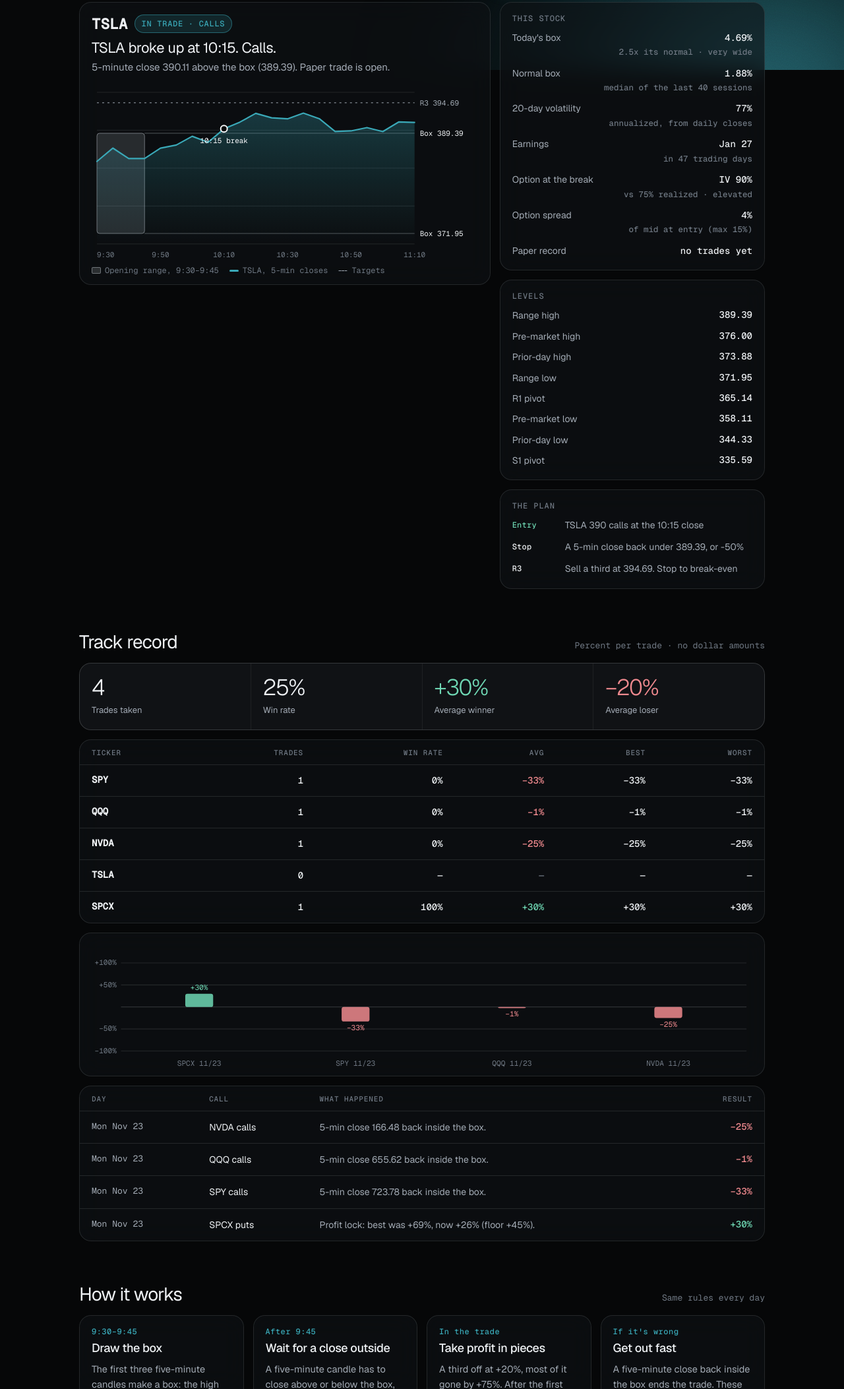
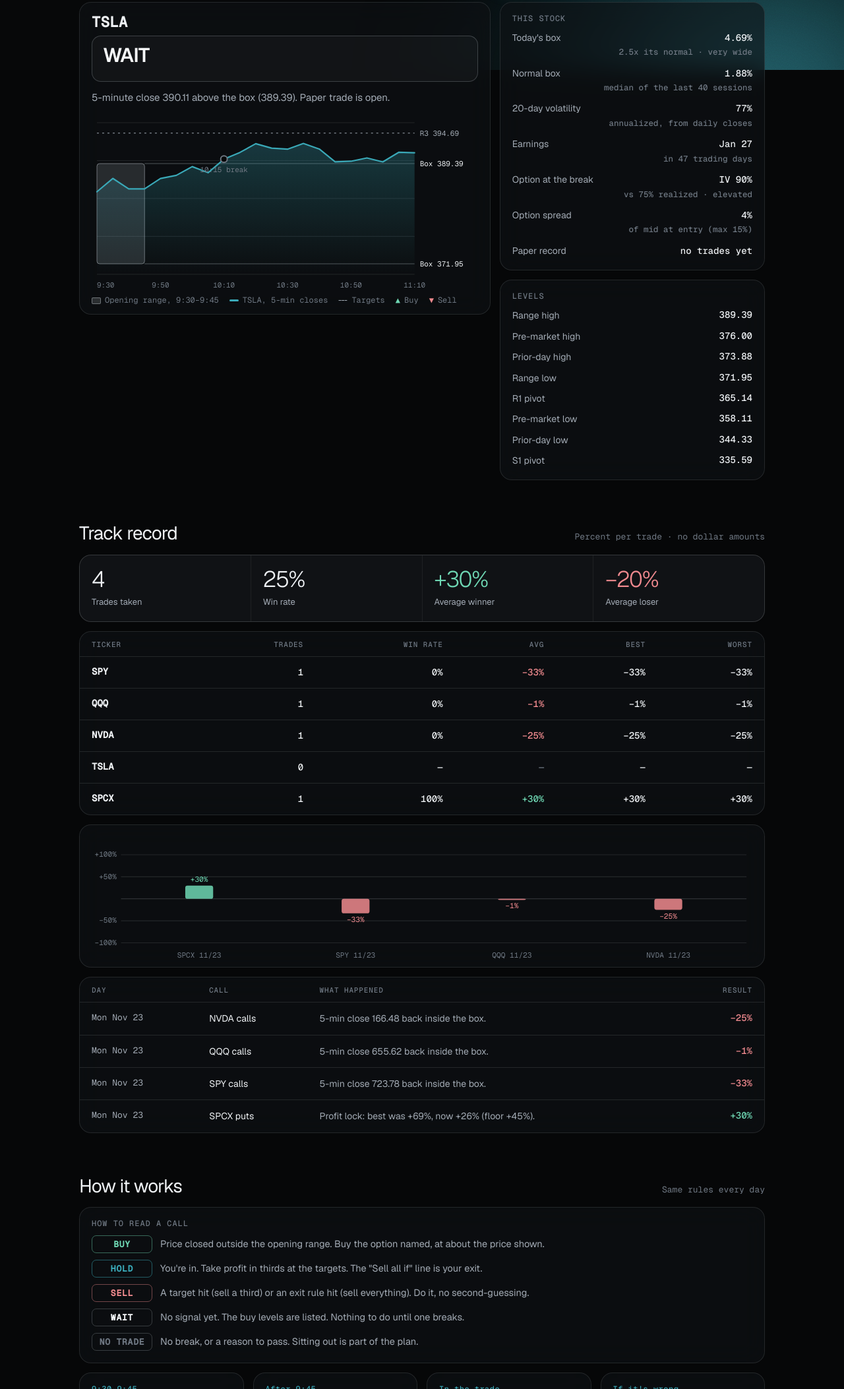
Before and after one commit to aarongarciamail-glitch/breakline, a plain HTML site: page index.html in a window 1280 px wide. Shown: the part 694-2800 px from the top of the page at 66% size. Drawn offline with nearby package versions, Linux system fonts and the light colour scheme.

Commit message:
Plain BUY / SELL / HOLD / WAIT action card, chart buy/sell markers, how-to-read key
Co-Authored-By: Claude Opus 5.5 <noreply@anthropic.com>

```diff
--- a/index.html
+++ b/index.html
@@ -196,6 +196,28 @@ dl.ms .nt{grid-column:1/-1;font-size:12.5px;color:var(--faint)}
  .tk{flex:0 0 136px;scroll-snap-align:start}
  .tickers{scroll-padding-inline:max(16px, env(safe-area-inset-left, 0px))}}
 
+.act{display:grid;gap:10px;margin:10px 0 12px;padding:14px 16px;border-radius:14px;border:1px solid var(--line-2);background:rgba(255,255,255,.03)}
+.aw{font:600 30px/1 var(--display);letter-spacing:-.01em}
+.act.wait .aw{color:var(--silver-hi)}.act.hold .aw{color:var(--teal)}.act.win .aw{color:var(--win)}.act.loss .aw{color:var(--loss)}.act.none .aw{color:var(--dim)}
+.act.hold{border-color:color-mix(in srgb,var(--teal) 55%,transparent);background:var(--teal-soft)}
+.act.win{border-color:color-mix(in srgb,var(--win) 45%,transparent);background:color-mix(in srgb,var(--win) 8%,transparent)}
+.act.loss{border-color:color-mix(in srgb,var(--loss) 45%,transparent);background:color-mix(in srgb,var(--loss) 8%,transparent)}
+dl.al{margin:0;display:grid;grid-template-columns:auto 1fr;gap:6px 14px;font-size:15px}
+dl.al dt{color:var(--dim);white-space:nowrap}
+dl.al dd{margin:0;color:var(--text)}
+.lg-buy{color:var(--win);font-weight:400}.lg-sell{color:var(--loss);font-weight:400}
+.readkey{padding:18px;margin-bottom:14px}
+.readkey h3{margin:0 0 12px;font:500 12px/1 var(--mono);letter-spacing:.08em;text-transform:uppercase;color:var(--faint)}
+.readkey ul{margin:0;padding:0;list-style:none;display:grid;gap:10px}
+.readkey li{display:grid;grid-template-columns:92px 1fr;gap:12px;align-items:baseline;font-size:14.5px;color:var(--dim)}
+.k{font:600 13px/1 var(--mono);letter-spacing:.06em;padding:6px 8px;border-radius:7px;text-align:center;border:1px solid}
+.k.buy{color:var(--win);border-color:color-mix(in srgb,var(--win) 45%,transparent)}
+.k.hold{color:var(--teal);border-color:color-mix(in srgb,var(--teal) 50%,transparent)}
+.k.sell{color:var(--loss);border-color:color-mix(in srgb,var(--loss) 45%,transparent)}
+.k.wait{color:var(--silver-hi);border-color:var(--line-2)}
+.k.none{color:var(--faint);border-color:var(--line-2)}
+@media (max-width:600px){.aw{font-size:26px}dl.al{grid-template-columns:1fr;gap:2px}dl.al dd{margin-bottom:6px}.readkey li{grid-template-columns:84px 1fr}}
+
 /* phone */
 @media (max-width:600px){
  .hero{padding-block:36px 24px;gap:14px}
@@ -264,7 +286,8 @@ dl.ms .nt{grid-column:1/-1;font-size:12.5px;color:var(--faint)}
   <div class="tickers" id="tickers" role="tablist" aria-label="Tickers I'm watching"></div>
   <div class="today">
    <div class="panel chartp" role="tabpanel" id="stockPanel">
-    <div class="stockhead"><span class="sym" id="sym">—</span><span class="pill" id="symPill"></span></div>
+    <div class="stockhead"><span class="sym" id="sym">—</span></div>
+    <div class="act" id="act"><div class="aw" id="actWord">WAIT</div><dl class="al" id="actLines"></dl></div>
     <p class="headline" id="headline"></p>
     <p class="sub" id="sub"></p>
     <svg class="chart" id="chart" viewBox="0 0 640 270" role="img" aria-label="Today's price against the opening-range box"></svg>
@@ -272,12 +295,12 @@ dl.ms .nt{grid-column:1/-1;font-size:12.5px;color:var(--faint)}
      <span><i style="background:rgba(214,222,230,.16);border:1px solid rgba(214,222,230,.4)"></i>Opening range, 9:30–9:45</span>
      <span><i style="background:var(--teal);height:3px"></i><b id="legendSym" style="font-weight:400">Price, 5-min closes</b></span>
      <span><i style="border-top:1px dashed var(--dim);height:0"></i>Targets</span>
+     <span><b class="lg-buy">▲</b>Buy</span><span><b class="lg-sell">▼</b>Sell</span>
     </div>
    </div>
    <div class="side">
     <div class="panel box"><h3>This stock</h3><dl class="ms" id="measures"></dl></div>
     <div class="panel box"><h3>Levels</h3><dl class="lv" id="levels"></dl></div>
-    <div class="panel box"><h3>The plan</h3><ol class="plan" id="plan"></ol></div>
    </div>
   </div>
  </section>
@@ -297,6 +320,16 @@ dl.ms .nt{grid-column:1/-1;font-size:12.5px;color:var(--faint)}
 
  <section id="how" aria-labelledby="how-h">
   <div class="sh"><h2 id="how-h">How it works</h2><span class="meta">Same rules every day</span></div>
+  <div class="panel readkey">
+   <h3>How to read a call</h3>
+   <ul>
+    <li><b class="k buy">BUY</b><span>Price closed outside the opening range. Buy the option named, at about the price shown.</span></li>
+    <li><b class="k hold">HOLD</b><span>You're in. Take profit in thirds at the targets. The "Sell all if" line is your exit.</span></li>
+    <li><b class="k sell">SELL</b><span>A target hit (sell a third) or an exit rule hit (sell everything). Do it, no second-guessing.</span></li>
+    <li><b class="k wait">WAIT</b><span>No signal yet. The buy levels are listed. Nothing to do until one breaks.</span></li>
+    <li><b class="k none">NO TRADE</b><span>No break, or a reason to pass. Sitting out is part of the plan.</span></li>
+   </ul>
+  </div>
   <div class="steps">
    <div class="panel step"><span class="t">9:30–9:45</span><h3>Draw the box</h3><p>The first three five-minute candles make a box: the high and low of the opening fifteen minutes. No trades before it's done.</p></div>
    <div class="panel step"><span class="t">After 9:45</span><h3>Wait for a close outside</h3><p>A five-minute candle has to close above or below the box, with volume picking up. A quick poke that closes back inside doesn't count.</p></div>
@@ -344,9 +377,10 @@ dl.ms .nt{grid-column:1/-1;font-size:12.5px;color:var(--faint)}
   const pts=c.closes.map((v,i)=>x(i).toFixed(1)+','+y(v).toFixed(1));
   mk('path',{d:'M'+pts.join(' L')+' L'+x(n-1)+','+(H-B)+' L'+x(0)+','+(H-B)+' Z',fill:'url(#area)'},svg);
   mk('path',{d:'M'+pts.join(' L'),fill:'none',stroke:T('--teal'),'stroke-width':2.2,'stroke-linejoin':'round','stroke-linecap':'round'},svg);
-  (c.marks||[]).forEach(m=>{if(m.i>=n)return;const hit=m.kind==='hit';
-   mk('circle',hit?{cx:x(m.i),cy:y(c.closes[m.i]),r:4,fill:T('--win')}:{cx:x(m.i),cy:y(c.closes[m.i]),r:5,fill:T('--ink'),stroke:T('--silver-hi'),'stroke-width':2},svg);
-   mk('text',{x:x(m.i),y:y(c.closes[m.i])+(hit?-10:22),fill:hit?T('--win'):T('--silver-hi'),'text-anchor':'middle'},svg,m.label)});
+  (c.marks||[]).forEach(m=>{if(m.i>=n)return;const cx=x(m.i),cy=y(c.closes[m.i]);
+   if(m.kind==='buy'){const g=T('--win');mk('path',{d:`M${cx} ${cy+8} l7 12 h-14 z`,fill:g},svg);mk('text',{x:cx,y:cy+34,fill:g,'text-anchor':'middle','font-weight':'600'},svg,m.label)}
+   else if(m.kind==='sell'){const r=T('--loss');mk('path',{d:`M${cx} ${cy-8} l7 -12 h-14 z`,fill:r},svg);mk('text',{x:cx,y:cy-26,fill:r,'text-anchor':'middle','font-weight':'600'},svg,m.label)}
+   else{mk('circle',{cx,cy,r:5,fill:T('--ink'),stroke:T('--faint'),'stroke-width':2},svg);mk('text',{x:cx,y:cy+20,fill:T('--faint'),'text-anchor':'middle'},svg,m.label)}});
   const step=Math.max(1,Math.round(n/(W<520?4:6)));for(let i=0;i<n;i+=step)mk('text',{x:x(i),y:H-6,fill:T('--faint'),'text-anchor':i?'middle':'start'},svg,c.times[i]);
  }
 
@@ -357,13 +391,14 @@ dl.ms .nt{grid-column:1/-1;font-size:12.5px;color:var(--faint)}
   const b=(D.stocks||{})[SEL];if(!b)return;
   document.querySelectorAll('.tk').forEach(t=>t.setAttribute('aria-selected',t.dataset.s===SEL?'true':'false'));
   $('sym').textContent=SEL;
-  const sp=$('symPill');sp.className='pill '+b.status;sp.textContent=b.label;
-  $('headline').textContent=b.headline||'';
+  const A=b.action||{word:'WAIT',tone:'wait',lines:[]};
+  $('act').className='act '+A.tone;$('actWord').textContent=A.word;
+  $('actLines').innerHTML=(A.lines||[]).map(l=>'<dt>'+esc(l[0])+'</dt><dd>'+esc(l[1])+'</dd>').join('');
+  $('headline').textContent=b.headline||'';$('headline').hidden=['up','down','win','loss'].includes(b.status);
   $('sub').textContent=b.sub||'';
   chart(b.chart);
   $('measures').innerHTML=(b.measures||[]).map(m=>'<div><dt>'+esc(m[0])+'</dt><dd>'+esc(m[1])+'</dd>'+(m[2]?'<dd class="nt">'+esc(m[2])+'</dd>':'')+'</div>').join('')||'<div><dt>Numbers show up after the morning brief.</dt></div>';
   $('levels').innerHTML=(b.levels||[]).map(l=>'<dt>'+esc(l[0])+'</dt><dd'+(l[2]?' class="key"':'')+'>'+Number(l[1]).toFixed(2)+'</dd>').join('')||'<dt>Levels post at 9:20.</dt><dd></dd>';
-  $('plan').innerHTML=(b.plan||[]).map(p=>'<li><b'+(p[2]?' class="done"':'')+'>'+esc(p[0])+'</b><span>'+esc(p[1])+'</span></li>').join('')||'<li><b>—</b><span>The plan shows up when this stock triggers a trade.</span></li>';
  }
  function render(D){
   $('sample').hidden=!D.sample;
```
